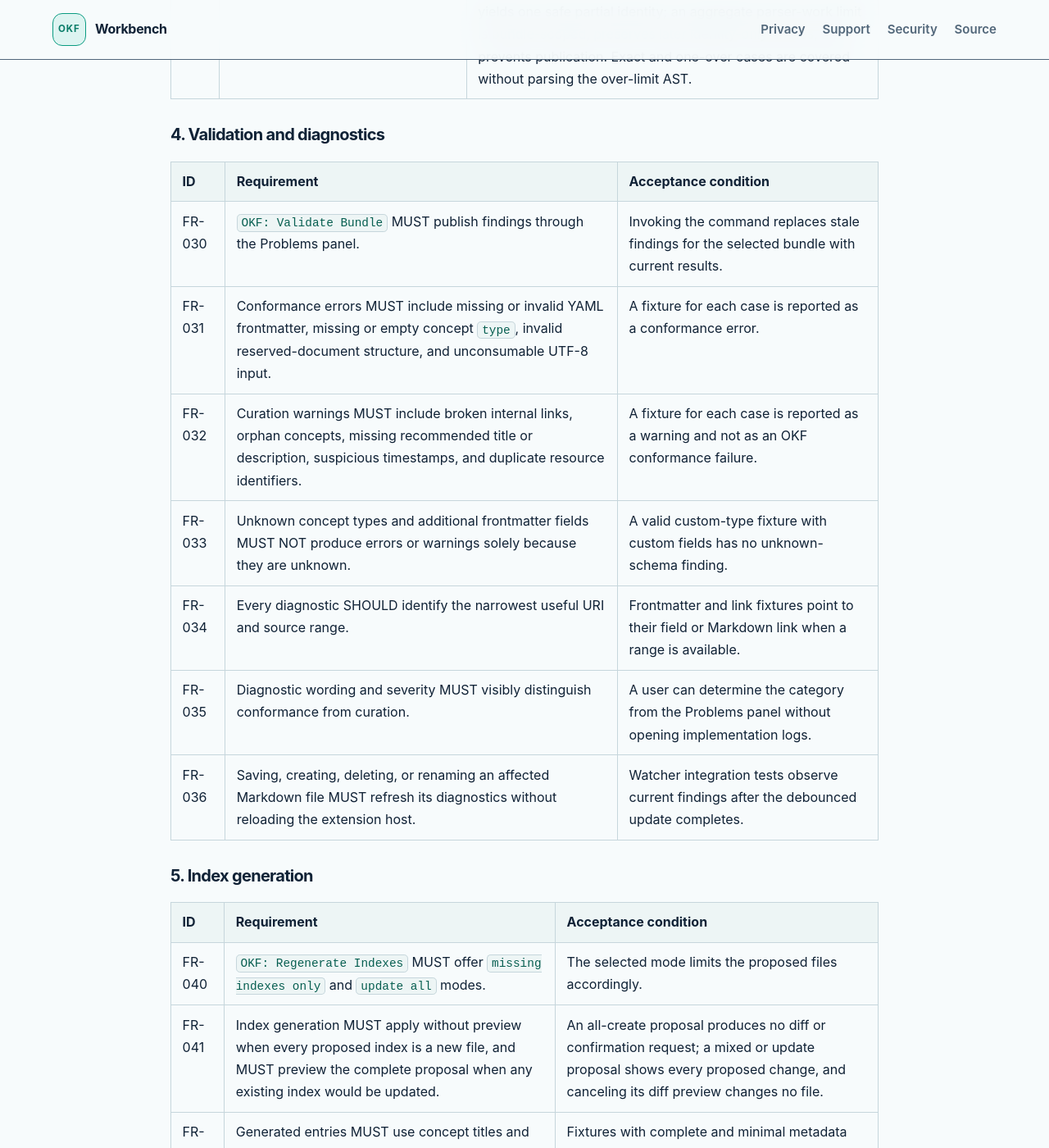
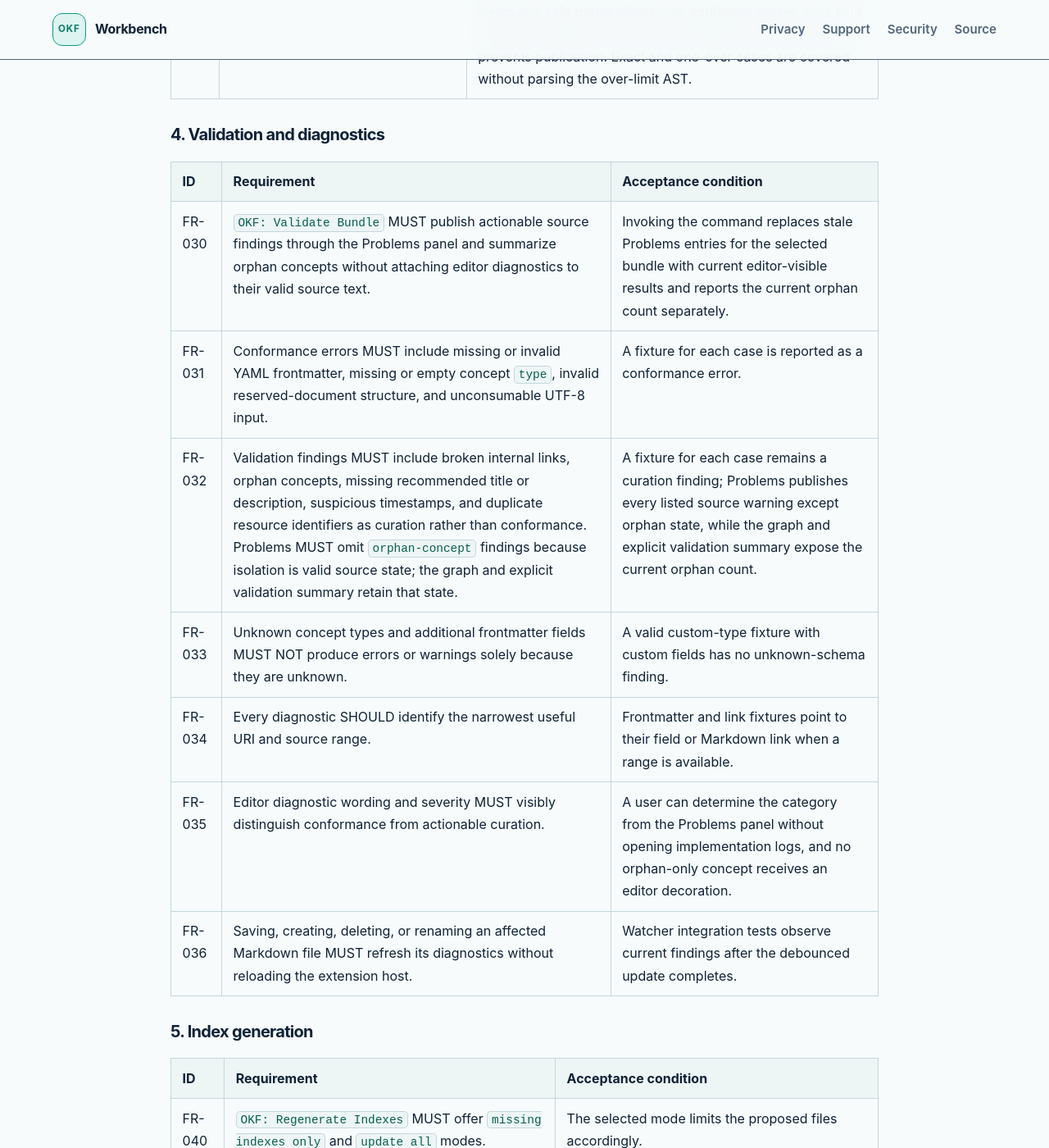
Before and after one commit to koizumikento/okf-workbench, a Jekyll site: the page built from docs/functional-requirements.md, in a window 1280 px wide and 1400 px high, scrolled down 6854 px. Shown: the whole window at 82% size. Built offline with Jekyll 4.4.1, drawn with Linux system fonts in a browser that asks for light colours; our own code applies the rules of GitHub Pages for plain Markdown files.

Commit message:
Hide orphan concepts from editor diagnostics

```diff
--- a/docs/functional-requirements.md
+++ b/docs/functional-requirements.md
@@ -78,12 +78,12 @@ Markdown files are the source of truth. Diagnostics, indexes, and the graph are
 
 | ID | Requirement | Acceptance condition |
 | --- | --- | --- |
-| FR-030 | `OKF: Validate Bundle` MUST publish findings through the Problems panel. | Invoking the command replaces stale findings for the selected bundle with current results. |
+| FR-030 | `OKF: Validate Bundle` MUST publish actionable source findings through the Problems panel and summarize orphan concepts without attaching editor diagnostics to their valid source text. | Invoking the command replaces stale Problems entries for the selected bundle with current editor-visible results and reports the current orphan count separately. |
 | FR-031 | Conformance errors MUST include missing or invalid YAML frontmatter, missing or empty concept `type`, invalid reserved-document structure, and unconsumable UTF-8 input. | A fixture for each case is reported as a conformance error. |
-| FR-032 | Curation warnings MUST include broken internal links, orphan concepts, missing recommended title or description, suspicious timestamps, and duplicate resource identifiers. | A fixture for each case is reported as a warning and not as an OKF conformance failure. |
+| FR-032 | Validation findings MUST include broken internal links, orphan concepts, missing recommended title or description, suspicious timestamps, and duplicate resource identifiers as curation rather than conformance. Problems MUST omit `orphan-concept` findings because isolation is valid source state; the graph and explicit validation summary retain that state. | A fixture for each case remains a curation finding; Problems publishes every listed source warning except orphan state, while the graph and explicit validation summary expose the current orphan count. |
 | FR-033 | Unknown concept types and additional frontmatter fields MUST NOT produce errors or warnings solely because they are unknown. | A valid custom-type fixture with custom fields has no unknown-schema finding. |
 | FR-034 | Every diagnostic SHOULD identify the narrowest useful URI and source range. | Frontmatter and link fixtures point to their field or Markdown link when a range is available. |
-| FR-035 | Diagnostic wording and severity MUST visibly distinguish conformance from curation. | A user can determine the category from the Problems panel without opening implementation logs. |
+| FR-035 | Editor diagnostic wording and severity MUST visibly distinguish conformance from actionable curation. | A user can determine the category from the Problems panel without opening implementation logs, and no orphan-only concept receives an editor decoration. |
 | FR-036 | Saving, creating, deleting, or renaming an affected Markdown file MUST refresh its diagnostics without reloading the extension host. | Watcher integration tests observe current findings after the debounced update completes. |
 
 ### 5. Index generation
--- a/src/extension/activate.ts
+++ b/src/extension/activate.ts
@@ -55,6 +55,7 @@ import {
   type AcceptanceCommandTicket,
   type OkfWorkbenchAcceptanceApi,
 } from './runtime/acceptanceSignals.js';
+import { isEditorDiagnosticFinding } from './diagnostics/index.js';
 import { VscodeGraphPanelService, type GraphDeliveryFailureReason } from './webview/index.js';
 import {
   BundleContextService,
@@ -109,6 +110,9 @@ function findingCounts(snapshot: BundleRuntimeSnapshot<vscode.Uri>): {
   let warnings = 0;
   let information = 0;
   for (const finding of snapshot.findings) {
+    if (!isEditorDiagnosticFinding(finding)) {
+      continue;
+    }
     if (finding.severity === 'error') {
       errors += 1;
     } else if (finding.severity === 'warning') {
@@ -340,7 +344,7 @@ export function activate(context: vscode.ExtensionContext): OkfWorkbenchAcceptan
     if (pendingValidation !== undefined) {
       const counts = findingCounts(snapshot);
       showBackgroundInformation(
-        `OKF validation complete: ${counts.errors} error(s), ${counts.warnings} warning(s), and ${counts.information} information item(s). Review OKF Conformance, Curation, and Compatibility entries in Problems.`,
+        `OKF validation complete: ${counts.errors} error(s), ${counts.warnings} warning(s), and ${counts.information} information item(s). ${snapshot.graph.statistics.orphanCount} orphan concept(s) are shown in the 3D Graph without editor diagnostics. Review actionable OKF Conformance, Curation, and Compatibility entries in Problems.`,
       );
     }
 
--- a/src/extension/diagnostics/index.ts
+++ b/src/extension/diagnostics/index.ts
@@ -5,6 +5,7 @@ export {
 } from './findingDiagnostic.js';
 export {
   FindingDiagnosticsPublisher,
+  isEditorDiagnosticFinding,
   type DiagnosticCollectionPort,
   type RuntimeDiagnosticsSink,
 } from './publisher.js';
```
Also changed, not shown: docs/architecture.md (+4 -1 lines), docs/mvp-scope.md (+5 -2 lines), docs/okf-v0.1-contract.md (+4 -1 lines), src/extension/diagnostics/publisher.ts (+14 -0 lines), test/unit/extension-runtime/diagnostics.test.ts (+13 -2 lines), CHANGELOG.md, README.md.
